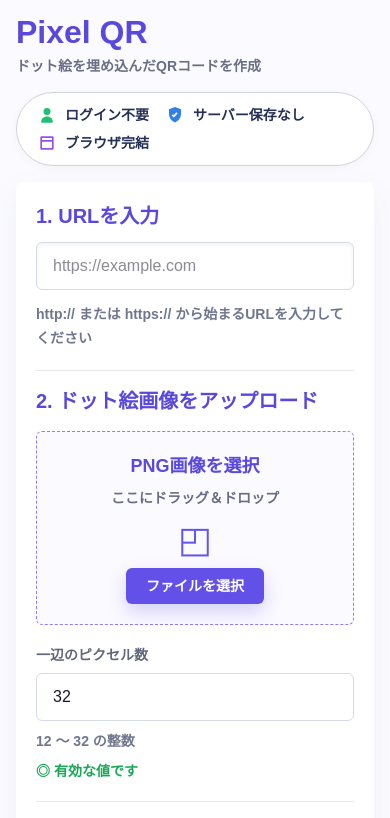
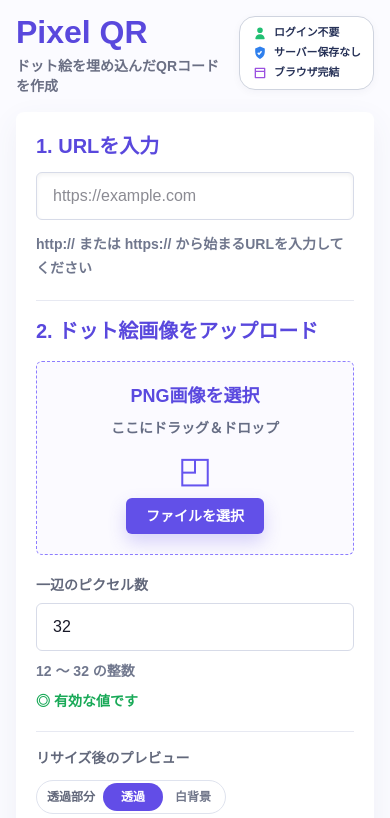
Before and after one commit to umeneru/pixel-qr, a Next.js app in the folder frontend/: page / in a window 390 px wide. Shown: the top 818 px of the page. Built offline with nearby package versions, Linux system fonts and the light colour scheme; a web font is replaced by a local one.

Commit message:
style: refactor header layout for improved responsiveness and visual clarity

```diff
--- a/frontend/app/page.tsx
+++ b/frontend/app/page.tsx
@@ -4,34 +4,36 @@ export default function Home() {
   return (
     <main className="min-h-screen bg-[#fbfbff] text-[#161827]">
       <div className="mx-auto flex min-h-screen w-full max-w-[1490px] flex-col px-4 py-4 sm:px-8 lg:px-10">
-        <header className="flex flex-col gap-4 pb-4 sm:flex-row sm:items-center sm:justify-between">
-          <div className="flex flex-col gap-2 sm:flex-row sm:items-end sm:gap-4">
+        <header className="pb-4">
+          <div className="flex items-start justify-between gap-4">
+            <div className="min-w-0">
               <h1 className="pixel-title text-[2rem] font-black leading-none text-[#5948dd] sm:text-[2.65rem]">
                 Pixel QR
               </h1>
-            <p className="text-sm font-semibold text-[#6a6f84] sm:pb-1 sm:text-base">
+              <p className="mt-2 text-sm font-semibold text-[#6a6f84] sm:text-base">
                 ドット絵を埋め込んだQRコードを作成
               </p>
             </div>
-          <div className="inline-flex flex-wrap items-center gap-x-4 gap-y-2 self-start rounded-full border border-[#cfd4df] bg-white px-5 py-3 text-sm font-black text-[#253056] shadow-[0_2px_8px_rgba(31,36,67,0.04)] sm:self-center">
-            <span className="inline-flex items-center gap-2 whitespace-nowrap">
-              <svg viewBox="0 0 24 24" aria-hidden="true" className="size-5 fill-[#20bf72]">
+            <div className="inline-flex shrink-0 flex-col items-start gap-1 rounded-2xl border border-[#cfd4df] bg-white px-3 py-2 text-left text-[0.68rem] font-black leading-tight text-[#253056] shadow-[0_2px_8px_rgba(31,36,67,0.04)] md:flex-row md:items-center md:gap-x-4 md:rounded-full md:px-5 md:py-3 md:text-sm">
+              <span className="inline-flex items-center justify-start gap-1.5 whitespace-nowrap md:gap-2">
+                <svg viewBox="0 0 24 24" aria-hidden="true" className="size-4 fill-[#20bf72] md:size-5">
                   <path d="M12 12a4.2 4.2 0 1 0 0-8.4 4.2 4.2 0 0 0 0 8.4Zm-7 8.4c0-4 3-6.7 7-6.7s7 2.7 7 6.7c0 .6-.5 1-1 1H6c-.6 0-1-.4-1-1Z" />
                 </svg>
                 ログイン不要
               </span>
-            <span className="inline-flex items-center gap-2 whitespace-nowrap">
-              <svg viewBox="0 0 24 24" aria-hidden="true" className="size-5 fill-[#2f80ed]">
+              <span className="inline-flex items-center justify-start gap-1.5 whitespace-nowrap md:gap-2">
+                <svg viewBox="0 0 24 24" aria-hidden="true" className="size-4 fill-[#2f80ed] md:size-5">
                   <path d="M12 2.4 4.8 5.2v5.4c0 4.7 3 8.9 7.2 10.4 4.2-1.5 7.2-5.7 7.2-10.4V5.2L12 2.4Zm3.1 7.8-3.8 4.3a1 1 0 0 1-1.5 0l-1.9-2.1 1.5-1.4 1.1 1.2 3-3.4 1.6 1.4Z" />
                 </svg>
                 サーバー保存なし
               </span>
-            <span className="inline-flex items-center gap-2 whitespace-nowrap">
-              <svg viewBox="0 0 24 24" aria-hidden="true" className="size-5 fill-[#9b51e0]">
+              <span className="inline-flex items-center justify-start gap-1.5 whitespace-nowrap md:gap-2">
+                <svg viewBox="0 0 24 24" aria-hidden="true" className="size-4 fill-[#9b51e0] md:size-5">
                   <path d="M4 5.5C4 4.7 4.7 4 5.5 4h13c.8 0 1.5.7 1.5 1.5v13c0 .8-.7 1.5-1.5 1.5h-13c-.8 0-1.5-.7-1.5-1.5v-13Zm2 3h12V6H6v2.5Zm0 2V18h12v-7.5H6Z" />
                 </svg>
                 ブラウザ完結
               </span>
+            </div>
           </div>
         </header>
         <PixelQrForm />
```
Lines whose indentation alone changed are shown as unchanged.
